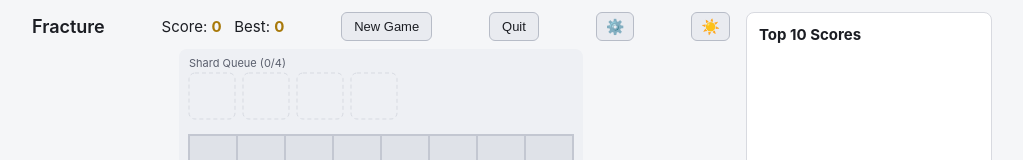
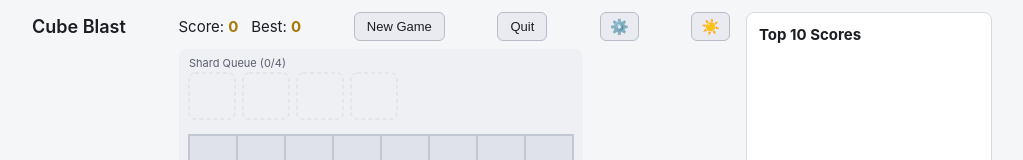
Before and after one commit to Hakd0g23/Cube-Blast, a website with bundled scripts: page index.html in a window 1280 px wide. Shown: the top 160 px of the page, without its empty margins (128-1151 px from the left). Built offline with nearby package versions, Linux system fonts and the light colour scheme; some packages are replaced by stand-ins of ours; no server answers; the database is empty.

Commit message:
Rebrand page title and heading from Fracture to Cube Blast
Co-Authored-By: Claude Sonnet 5 <noreply@anthropic.com>

```diff
--- a/index.html
+++ b/index.html
@@ -3,7 +3,7 @@
 <head>
 <meta charset="UTF-8" />
 <meta name="viewport" content="width=device-width, initial-scale=1, maximum-scale=1, user-scalable=no" />
-<title>Fracture</title>
+<title>Cube Blast</title>
 <script async src="https://pagead2.googlesyndication.com/pagead/js/adsbygoogle.js?client=ca-pub-9315070030896287"
      crossorigin="anonymous"></script>
 <link rel="preconnect" href="https://fonts.googleapis.com" />
@@ -209,7 +209,7 @@
 <div id="app">
   <div id="main">
     <header>
-      <h1>Fracture</h1>
+      <h1>Cube Blast</h1>
       <div id="scoreLine">Score: <b id="scoreVal">0</b> &nbsp; Best: <b id="bestVal">0</b><span id="waveLine">&nbsp; &nbsp;Wave <b id="waveVal">1</b></span></div>
       <button id="newGameBtn">New Game</button>
       <button id="quitBtn">Quit</button>
```
